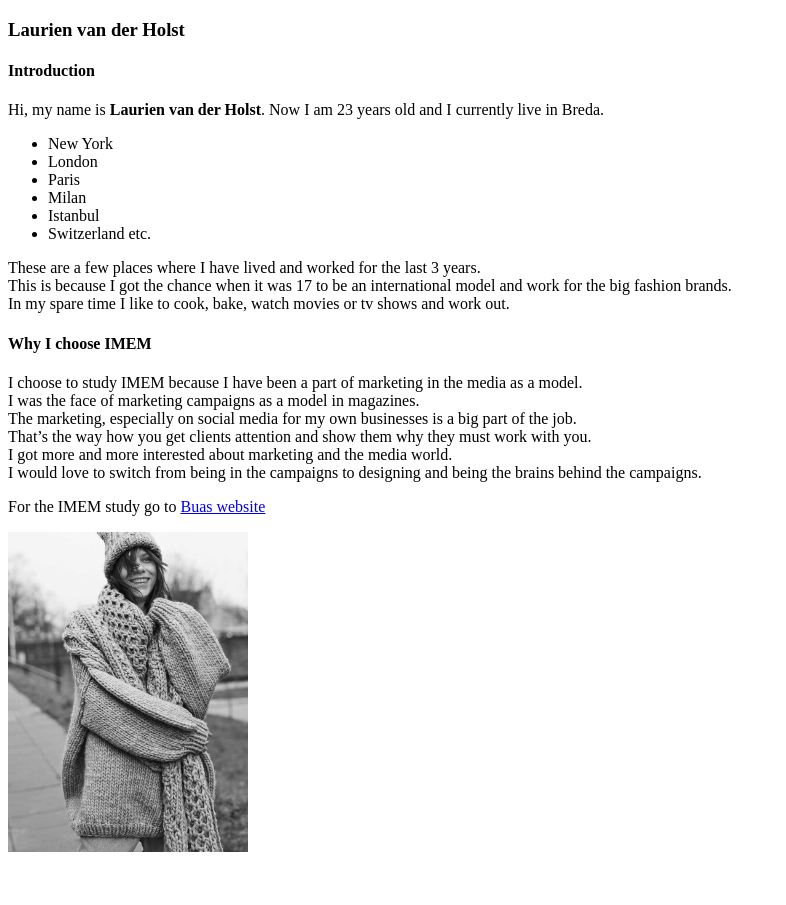
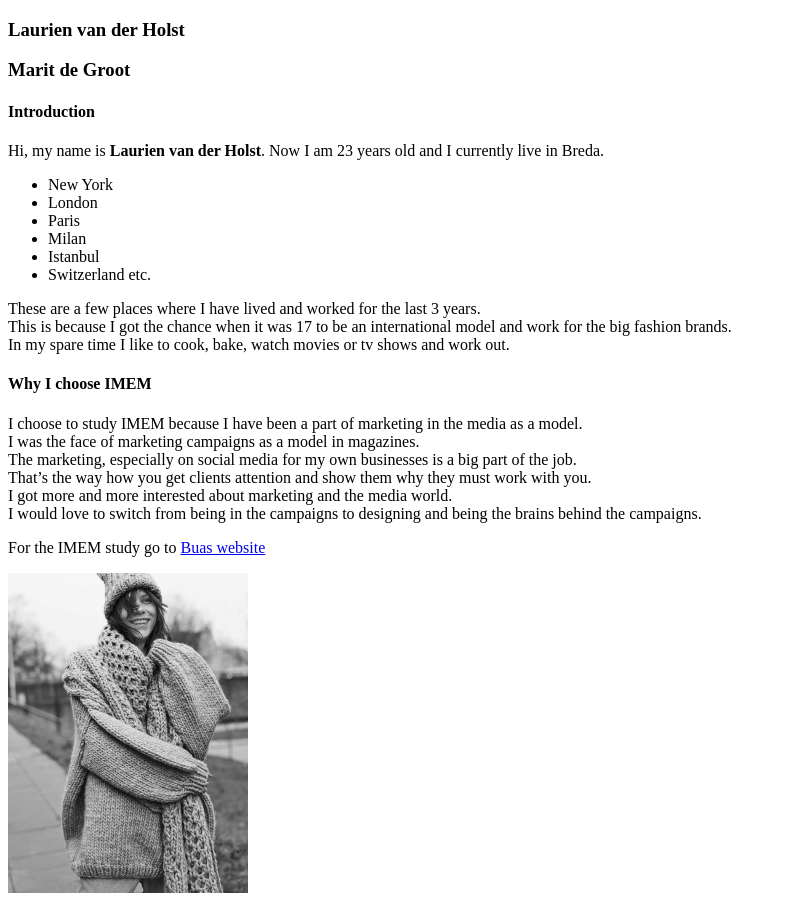
Before and after one commit to Maritdegroot/prj4-chapter-4, a plain HTML site: page index.html in a window 1280 px wide. Shown: the whole page, without its empty margins (0-786 px from the left). Before the commit the page ends 864 px from the top, so only its background shows below. Drawn offline with Linux system fonts and the light colour scheme.

Commit message:
Update index.html

```diff
--- a/index.html
+++ b/index.html
@@ -6,6 +6,7 @@
 </head>
 <body>
 	<h3>Laurien van der Holst</h3>
+	<h3>Marit de Groot</h3>
 	<div id="introduction">
 		<h4>Introduction</h4>
 		<p>Hi, my name is <strong>Laurien van der Holst</strong>. Now I am 23 years old and I currently live in Breda.</p>
```
